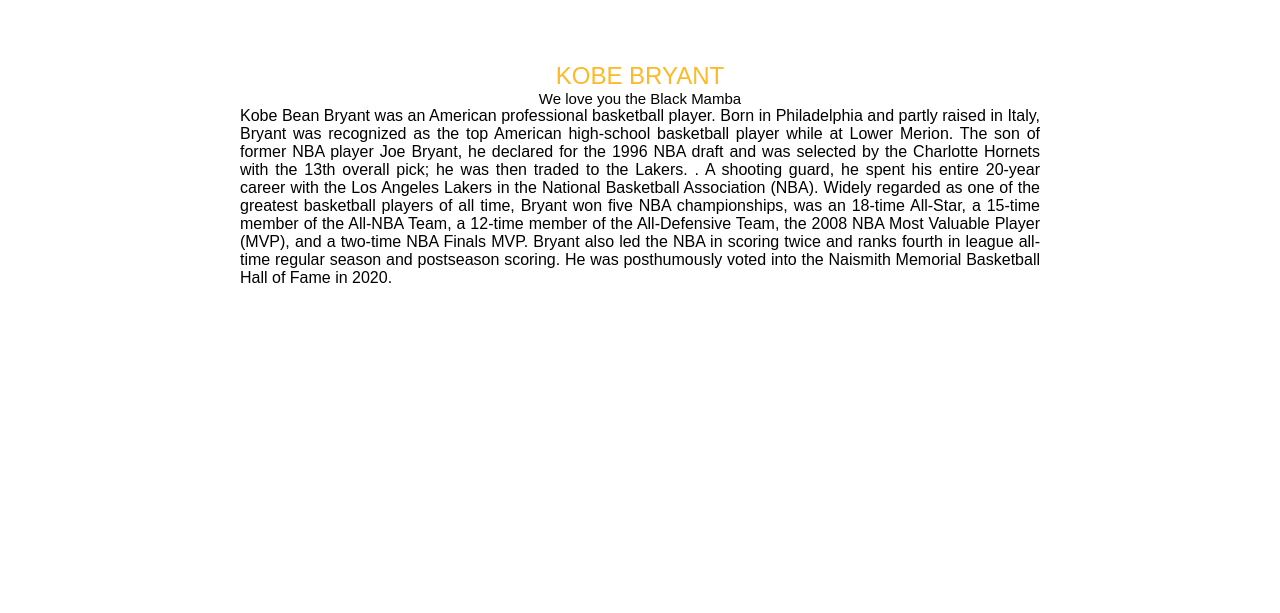
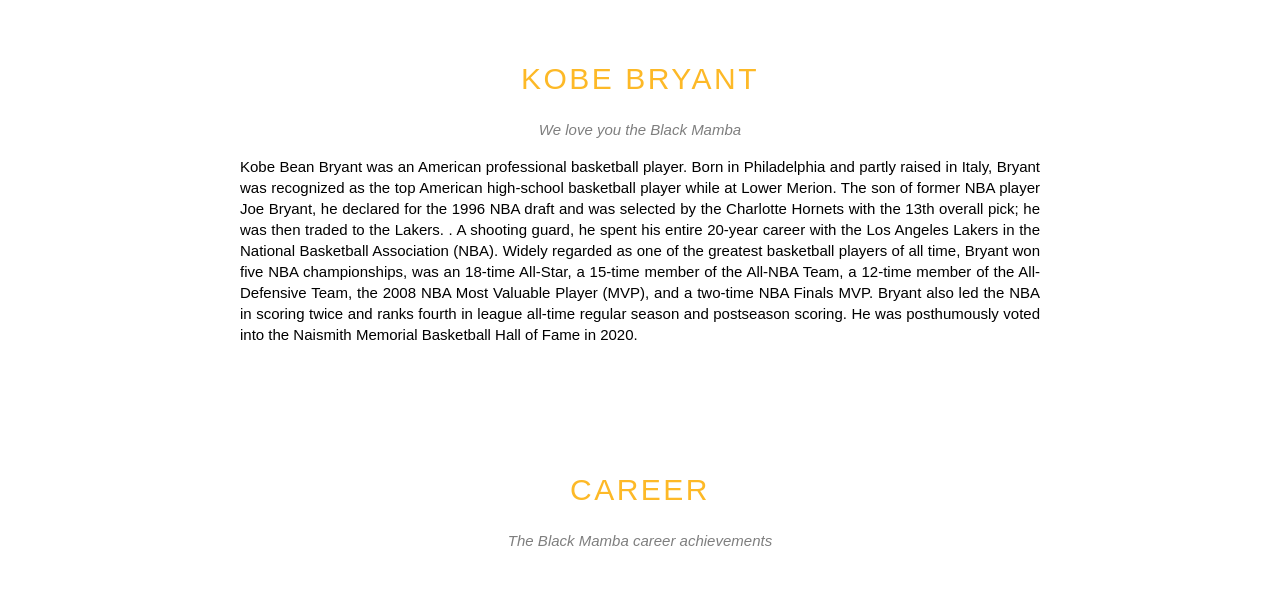
Before and after one commit to 20-8-21-1-14/First_web, a plain HTML site: page index.html in a window 1280 px wide. Shown: the part 702-1315 px from the top of the page. Before the commit the page ends 1053 px from the top, so only its background shows below. Drawn offline with Linux system fonts and the light colour scheme.

Commit message:
add Career section

```diff
--- a/assets/css/styles.css
+++ b/assets/css/styles.css
@@ -142,12 +142,17 @@ html {
 }
 
 #content .section_header {
+    font-size: 30px;
     font-weight: 100;
     color: rgb(253, 185, 39);
+    letter-spacing: 2.5px;
 }
 
 #content .section_sub_heading {
     font-size: 15px;
+    margin-top: 25px;
+    font-style: italic;
+    opacity: 0.5;
 }
 
 #content .section_header,
@@ -155,5 +160,11 @@ html {
     text-align: center;
 }
 
+#content .about_text {
+    font-size: 15px;
+    margin-top: 18px;
+    line-height: 1.4;
+}
+
 #footer {
 }
--- a/index.html
+++ b/index.html
@@ -42,10 +42,17 @@
             </div>
 
             <div id="content">
+                <!-- Bio section -->
                 <div class="content_section">
                     <h2 class="section_header">KOBE BRYANT</h2>
                     <p class="section_sub_heading">We love you the Black Mamba</p>
                     <p class="about_text">Kobe Bean Bryant was an American professional basketball player. Born in Philadelphia and partly raised in Italy, Bryant was recognized as the top American high-school basketball player while at Lower Merion. The son of former NBA player Joe Bryant, he declared for the 1996 NBA draft and was selected by the Charlotte Hornets with the 13th overall pick; he was then traded to the Lakers. . A shooting guard, he spent his entire 20-year career with the Los Angeles Lakers in the National Basketball Association (NBA). Widely regarded as one of the greatest basketball players of all time, Bryant won five NBA championships, was an 18-time All-Star, a 15-time member of the All-NBA Team, a 12-time member of the All-Defensive Team, the 2008 NBA Most Valuable Player (MVP), and a two-time NBA Finals MVP. Bryant also led the NBA in scoring twice and ranks fourth in league all-time regular season and postseason scoring. He was posthumously voted into the Naismith Memorial Basketball Hall of Fame in 2020.</p>
+                </div>
+
+                <!-- Career section -->
+                <div class="content_section">
+                    <h2 class="section_header">CAREER</h2>
+                    <p class="section_sub_heading">The Black Mamba career achievements</p>
                 </div>
             </div>
 
```
